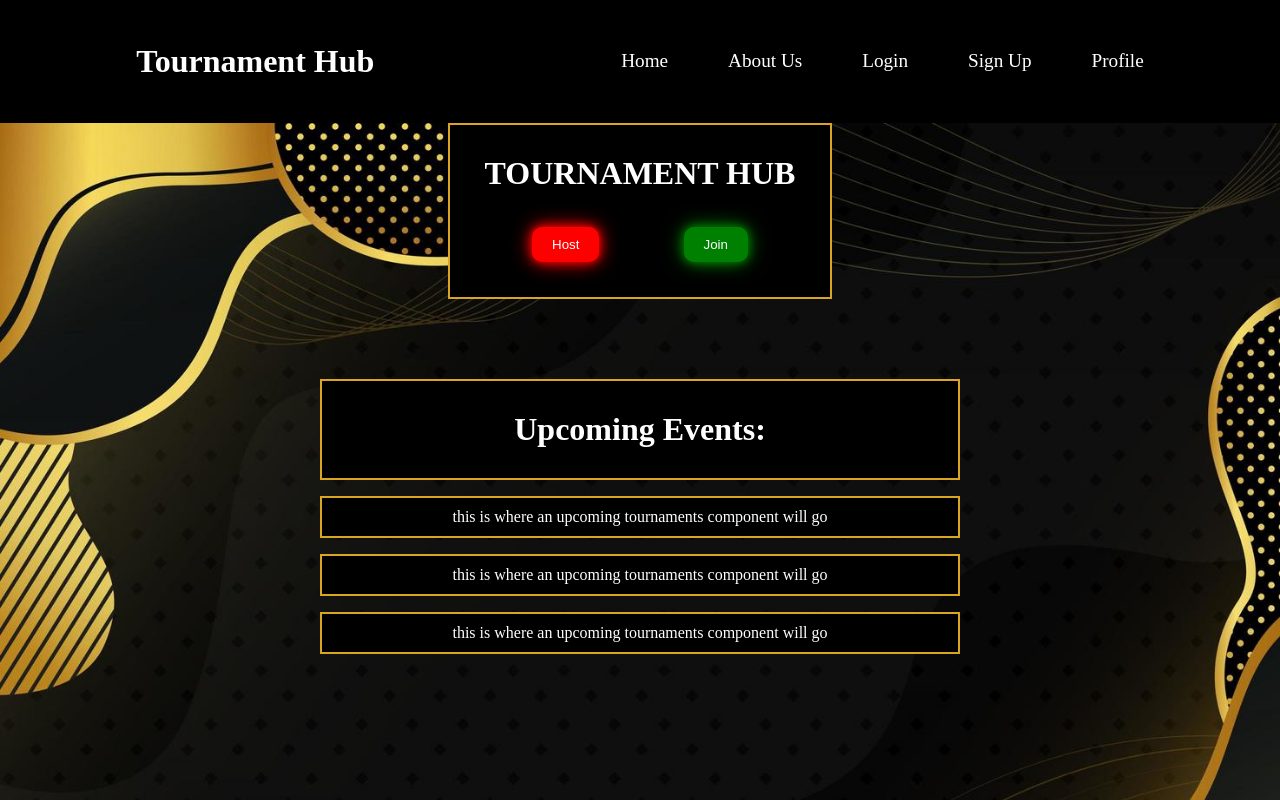
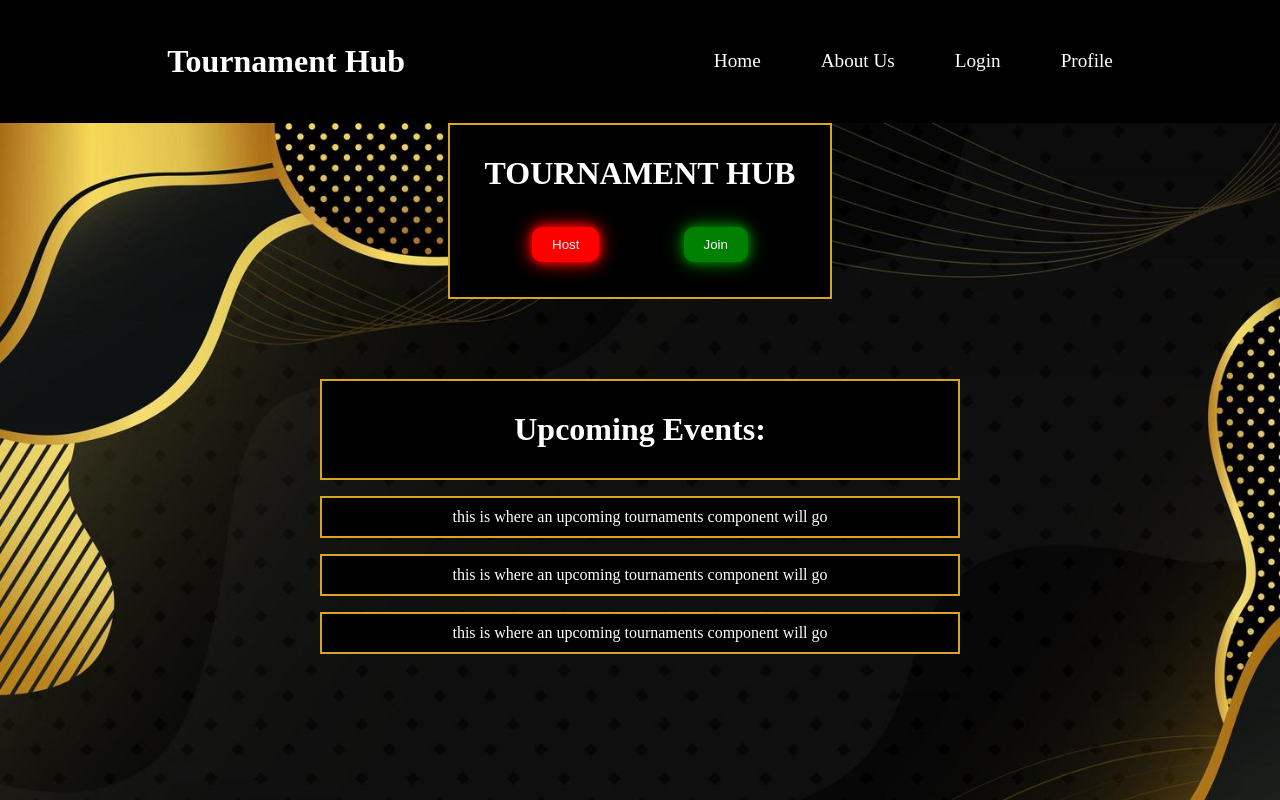
Before and after one commit to MikeWentForth/Gaming-Tournament-Hub, a React (Vite) app in the folder client/: page / in a window 1280 px wide. Shown: the top 800 px of the page. Built offline with nearby package versions, Linux system fonts and the light colour scheme.

Commit message:
updated navbar and buttons

```diff
--- a/client/src/components/HomeBody/index.css
+++ b/client/src/components/HomeBody/index.css
@@ -23,6 +23,10 @@
     justify-content: space-around;
     width: 100%;
     max-width: 300px;
+}
+
+.home-buttons button:hover {
+    cursor:pointer ;
 }
 
 .home-buttons button {
--- a/client/src/components/NavLinks/index.jsx
+++ b/client/src/components/NavLinks/index.jsx
@@ -27,11 +27,6 @@ function NavLinks({ closeHamburger, isMobile }) {
                     </NavLink>
                 </li>
                 <li>
-                    <NavLink to='/signUp' onClick={closeHamburgerMenu}>
-                        Sign Up
-                    </NavLink>
-                </li>
-                <li>
                     <NavLink to='/profile' onClick={closeHamburgerMenu}>
                         Profile
                     </NavLink>
```
